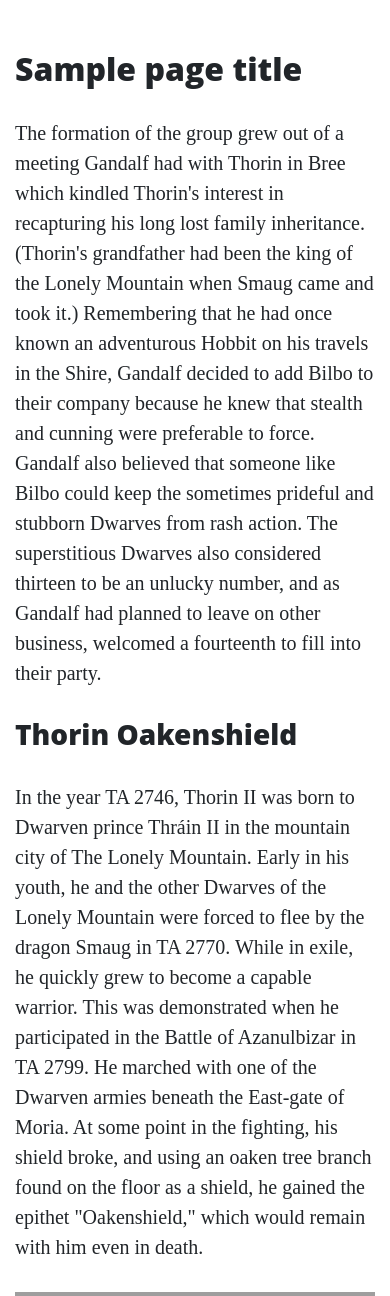
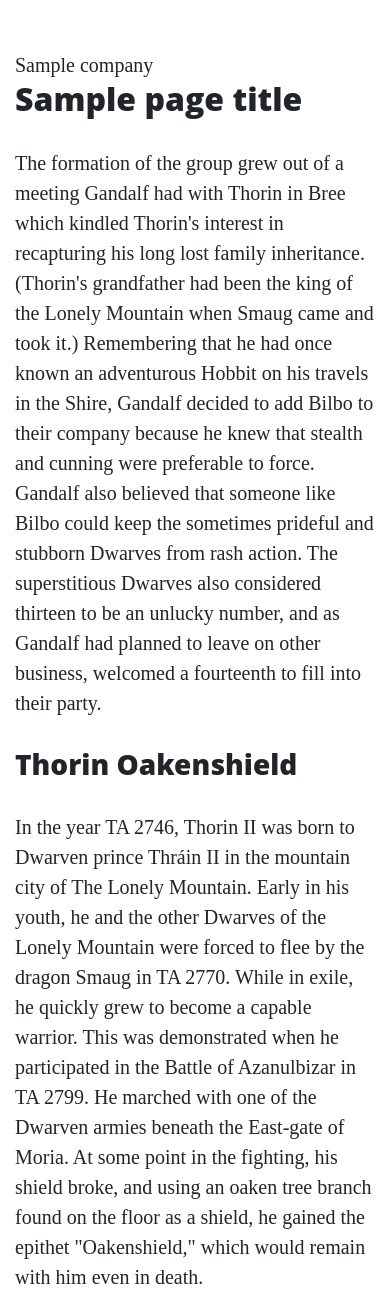
Before and after one commit to AmirShkolnik/Flask-Heroku, a Flask app: template templates/about.html in a window 390 px wide. Shown: the part 533-1829 px from the top of the page. Run offline with Flask 2, Linux system fonts and the light colour scheme; the template is opened without the code that fills it: most values are stand-ins (such as "Sample title", 1, 10 or a date in 2020); some libraries are stand-ins or nearby versions; grey boxes are pictures that could not be loaded.

Commit message:
add all text from about to company and update run to call all data f rom company

```diff
--- a/run.py
+++ b/run.py
@@ -1,4 +1,5 @@
 import os
+import json
 from flask import Flask, render_template
 
 
@@ -12,7 +13,10 @@ def index():
 
 @app.route("/about")
 def about():
-    return render_template("about.html", page_title="About")
+    data = []
+    with open("data/company.json", "r") as json_data:
+        data = json.load(json_data)
+    return render_template("about.html", page_title="About", company=data)
 
 
 @app.route("/contact")
--- a/templates/about.html
+++ b/templates/about.html
@@ -1,5 +1,8 @@
 {% extends "base.html" %}
 {% block content %}
+
+    {{ company[1]["name"] }}
+
     <h2>{{ page_title }}</h2>
     <p>
         The formation of the group grew out of a meeting Gandalf had with Thorin in Bree which kindled Thorin's interest in
@@ -41,17 +44,4 @@
 			</p>
         </div>
     </div>
-
-    <div class="row featurette">
-        <div class="col-md-7">
-            <h3>Óin</h3>
-			<p>
-                Óin was the older brother of Glóin, cousin of Dwalin and Balin, and uncle of Gimli. Óin's uncle was Fundin,
-                the father of Balin and Dwalin.
-			</p>
-        </div>
-        <div class="col-md-5">
-            <img src="https://static.wikia.nocookie.net/lotr/images/e/e8/Oin.jpg" alt="">
-        </div>
-    </div>
 {% endblock %}
```
Also changed, not shown: data/company.json (+12 -0 lines). Lines whose indentation alone changed are shown as unchanged.
